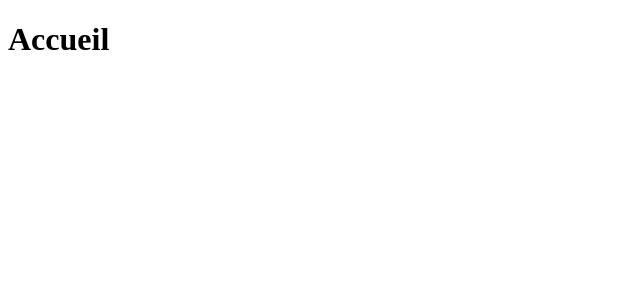
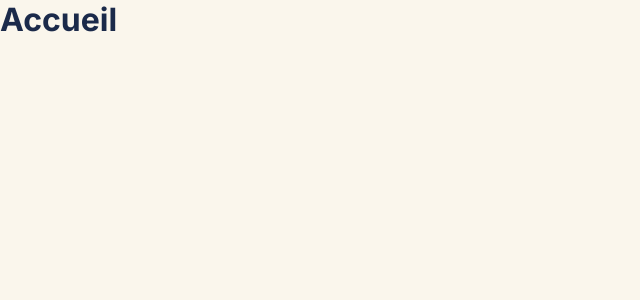
Before and after one commit to Marine-Briet/indokartu, a React (Vite) app in the folder client/: page / in a window 1280 px wide. Shown: the top 300 px of the page, without its empty margins (0-640 px from the left). Built offline with nearby package versions, Linux system fonts and the light colour scheme.

Commit message:
SCSS integration (colour variables, typography) #24

```diff
--- a/client/package.json
+++ b/client/package.json
@@ -23,6 +23,7 @@
     "eslint-plugin-react-hooks": "^7.1.1",
     "eslint-plugin-react-refresh": "^0.5.3",
     "globals": "^17.7.0",
+    "sass": "^1.103.0",
     "vite": "^8.2.0"
   }
 }
--- a/client/src/App.jsx
+++ b/client/src/App.jsx
@@ -14,6 +14,7 @@ import Vocabulaire from './pages/Vocabulaire';
 import NotFound from './pages/NotFound';
 import AdminRoute from './routes/AdminRoute';
 import PrivateRoute from './routes/PrivateRoute';
+
 
 function App() {
   return (
--- a/client/src/main.jsx
+++ b/client/src/main.jsx
@@ -1,7 +1,10 @@
+//POINT ENTREE APPLICATION
+
 import { StrictMode } from 'react'
 import { createRoot } from 'react-dom/client'
 
 import App from './App.jsx'
+import './styles/main.scss';
 
 createRoot(document.getElementById('root')).render(
   <StrictMode>
--- /dev/null
+++ b/client/src/styles/_variables.scss
@@ -0,0 +1,16 @@
+$c-fond: #FAF6EC;
+$c-texte-principal: #1B2A4A;
+$c-texte-secondaire: #6E7A93;
+$c-accent: #B8801F;
+$c-fond-blanc: #FFFFFF;
+
+$c-corps-et-quotidien: #1E7FB8;
+$c-sens-et-perception: #8A3FC7;
+$c-communication: #3F9E6E;
+$c-travail-et-etudes: #A88A00;
+
+$c-reussi: #4CAF50;
+$c-rate: #D9534F;
+
+$font-principal: 'Inter', sans-serif;
+$font-secondaire: 'Fraunces', serif;
--- /dev/null
+++ b/client/src/styles/main.scss
@@ -0,0 +1,17 @@
+@use 'variables' as *;
+
+@import url('https://fonts.googleapis.com/css2?family=Fraunces:ital,opsz,wght@0,9..144,100..900;1,9..144,100..900&family=Inter:ital,opsz,wght@0,14..32,100..900;1,14..32,100..900&display=swap');
+
+
+* {
+    margin: 0;
+    padding: 0;
+    box-sizing: border-box;
+    font-family: $font-principal;
+
+}
+
+body {
+    background-color: $c-fond;
+    color: $c-texte-principal;
+}
```
Also changed, not shown: client/src/styles/_mixins.scss (added), 1 other file (tests, documents, lock files or other folders).
